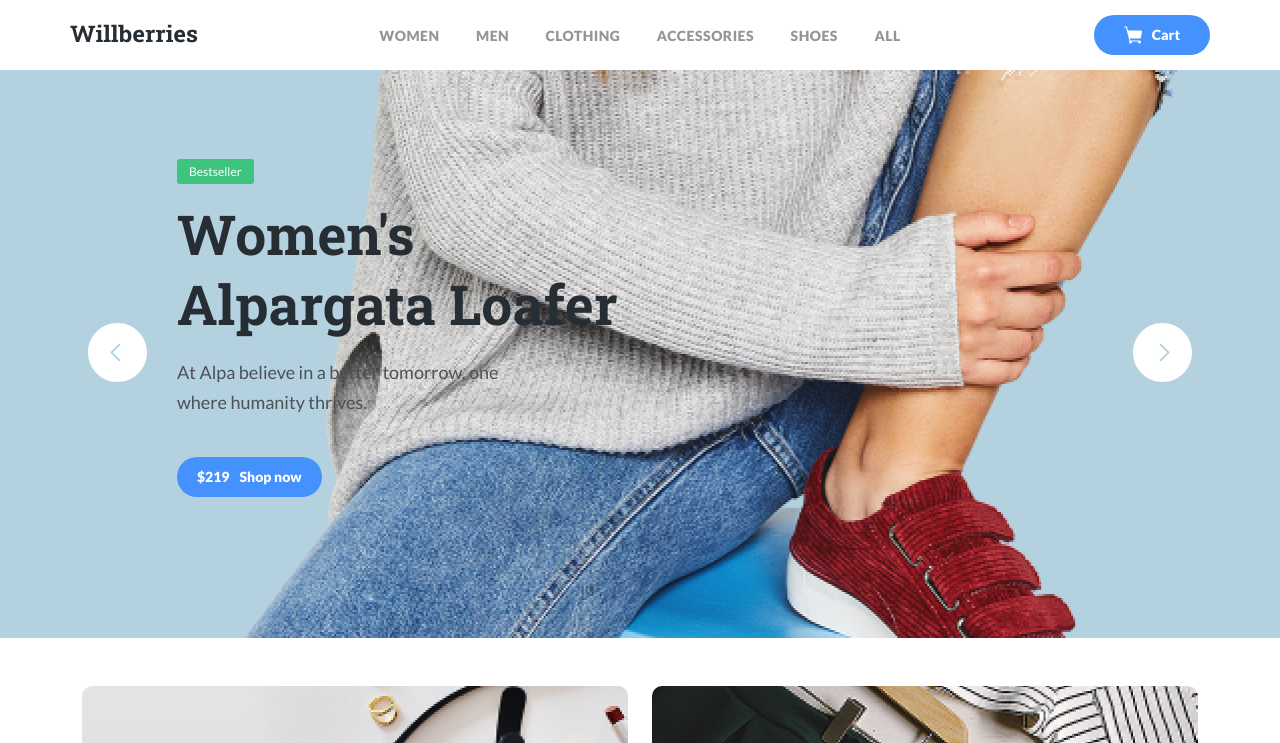
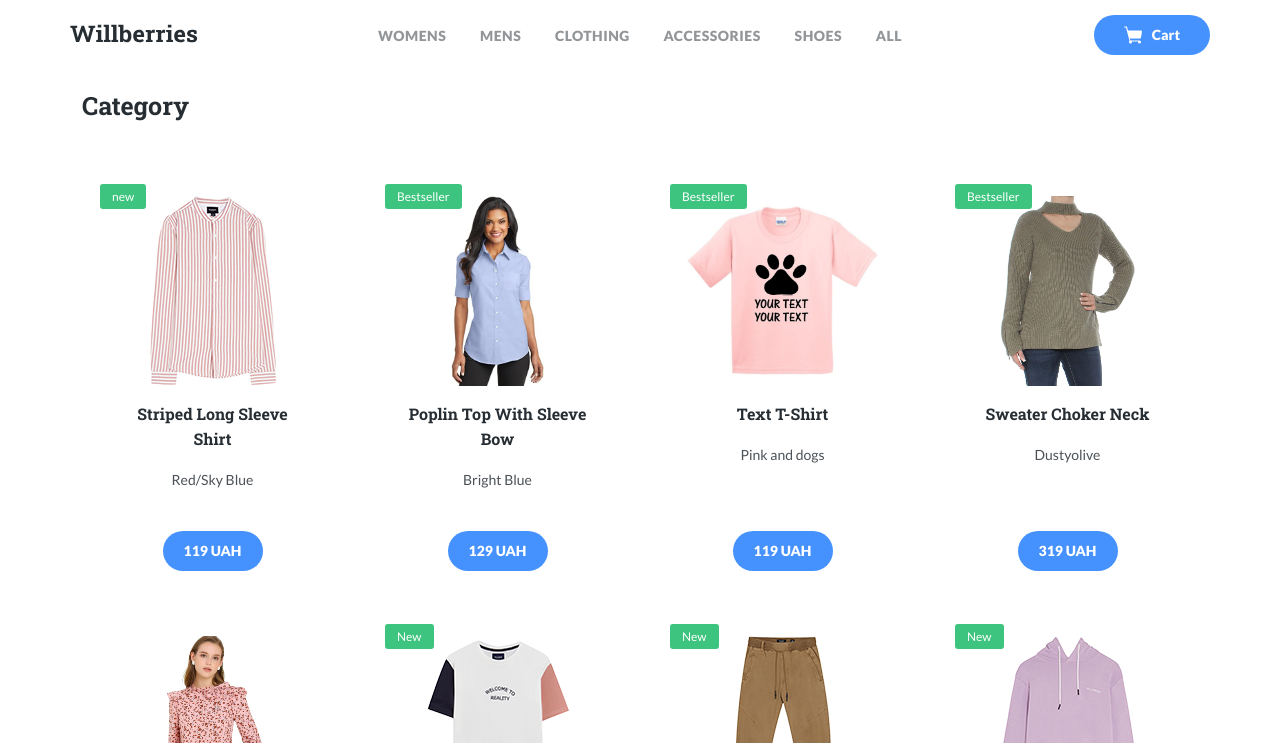
Before and after one commit to belon-creator/gloacademy-intensive-shop, a plain HTML site: page index.html in a window 1280 px wide. Both pictures are taken after a click on the link "CLOTHING". Shown: the top 743 px of the page. Drawn offline with Linux system fonts and the light colour scheme.

Commit message:
add filters

```diff
--- a/index.html
+++ b/index.html
@@ -60,11 +60,11 @@
             <ul class="navigation d-flex justify-content-around">
               <li class="navigation-item">
                 <a href="#" class="navigation-link" data-field="gender"
-                  >Women</a
+                  >Womens</a
                 >
               </li>
               <li class="navigation-item">
-                <a href="#" class="navigation-link" data-field="gender">Men</a>
+                <a href="#" class="navigation-link" data-field="gender">Mens</a>
               </li>
               <li class="navigation-item">
                 <a href="#" class="navigation-link" data-field="category"
@@ -82,7 +82,7 @@
                 >
               </li>
               <li class="navigation-item">
-                <a href="#" class="navigation-link">All</a>
+                <a href="#" class="navigation-link view-all">All</a>
               </li>
             </ul>
           </nav>
@@ -256,7 +256,7 @@
         </div>
         <!-- /.col-9 -->
         <div class="col-3 d-flex justify-content-end">
-          <a href="#" class="more">View All</a>
+          <a href="#" class="more view-all">View All</a>
         </div>
         <!-- /.col-3 -->
       </div>
--- a/js/main.js
+++ b/js/main.js
@@ -1,3 +1,5 @@
+// 'use strict';
+
 const mySwiper = new Swiper('.swiper-container', {
   loop: true,
 
@@ -12,7 +14,6 @@ const mySwiper = new Swiper('.swiper-container', {
 
 const buttonCart = document.querySelector('.button-cart');
 const modalCart = document.querySelector('#modal-cart');
-const modalClose = document.querySelector('.modal-close');
 
 const openModal = function () {
   modalCart.classList.add('show');
@@ -23,11 +24,22 @@ const closeModal = function () {
 };
 
 buttonCart.addEventListener('click', openModal);
-modalClose.addEventListener('click', closeModal);
 
+modalCart.addEventListener('click', function (event) {
+  const target = event.target;
+  if (
+    target.classList.contains('overlay') ||
+    target.classList.contains('modal-close')
+  ) {
+    closeModal();
+  }
+});
+
+// =============================
 // scroll smooth
+// =======================================
 
-(function () {
+{
   const scrollLinks = document.querySelectorAll('a.scroll-link');
 
   for (let i = 0; i < scrollLinks.length; i += 1) {
@@ -40,4 +52,82 @@ modalClose.addEventListener('click', closeModal);
       });
     });
   }
-})();
+}
+
+// goods
+
+const viewAll = document.querySelectorAll('.view-all');
+const navigationLink = document.querySelectorAll(
+  '.navigation-link:not(.view-all)'
+);
+const longGoodsList = document.querySelector('.long-goods-list');
+
+const getGoods = async function () {
+  const result = await fetch('db/db.json');
+  if (!result.ok) {
+    throw 'error' + result.status;
+  }
+  return await result.json();
+};
+
+const createCard = function ({ label, name, img, description, id, price }) {
+  const card = document.createElement('div');
+  card.className = 'col-lg-3 col-sm-6';
+
+  card.innerHTML = `
+  <div class="goods-card">
+  ${label ? `<span class="label">${label}</span>` : ``}
+            <img
+              src="db/${img}"
+              alt="${name}"
+              class="goods-image"
+            />
+            <h3 class="goods-title">${name}</h3>
+            <p class="goods-description">${description}</p>
+            <button class="button goods-card-btn add-to-cart" data-id=${id}>
+            <span class="button-price">${price} UAH</span>
+            </button>
+  </div>
+  `;
+  return card;
+};
+
+const renderCards = function (data) {
+  longGoodsList.textContent = '';
+  const cards = data.map(createCard);
+
+  longGoodsList.append(...cards);
+
+  document.body.classList.add('show-goods');
+};
+
+const showAll = function (event) {
+  event.preventDefault();
+  getGoods().then(renderCards);
+};
+viewAll.forEach(function (elem) {
+  elem.addEventListener('click', function (event) {
+    event.preventDefault();
+    getGoods().then(renderCards);
+  });
+});
+
+const filterCards = function (field, value) {
+  getGoods()
+    .then(function (data) {
+      const filteredGoods = data.filter(function (good) {
+        return good[field] === value;
+      });
+      return filteredGoods;
+    })
+    .then(renderCards);
+};
+
+navigationLink.forEach(function (link) {
+  link.addEventListener('click', function (event) {
+    event.preventDefault();
+    const field = link.dataset.field;
+    const value = link.textContent;
+    filterCards(field, value);
+  });
+});
```
